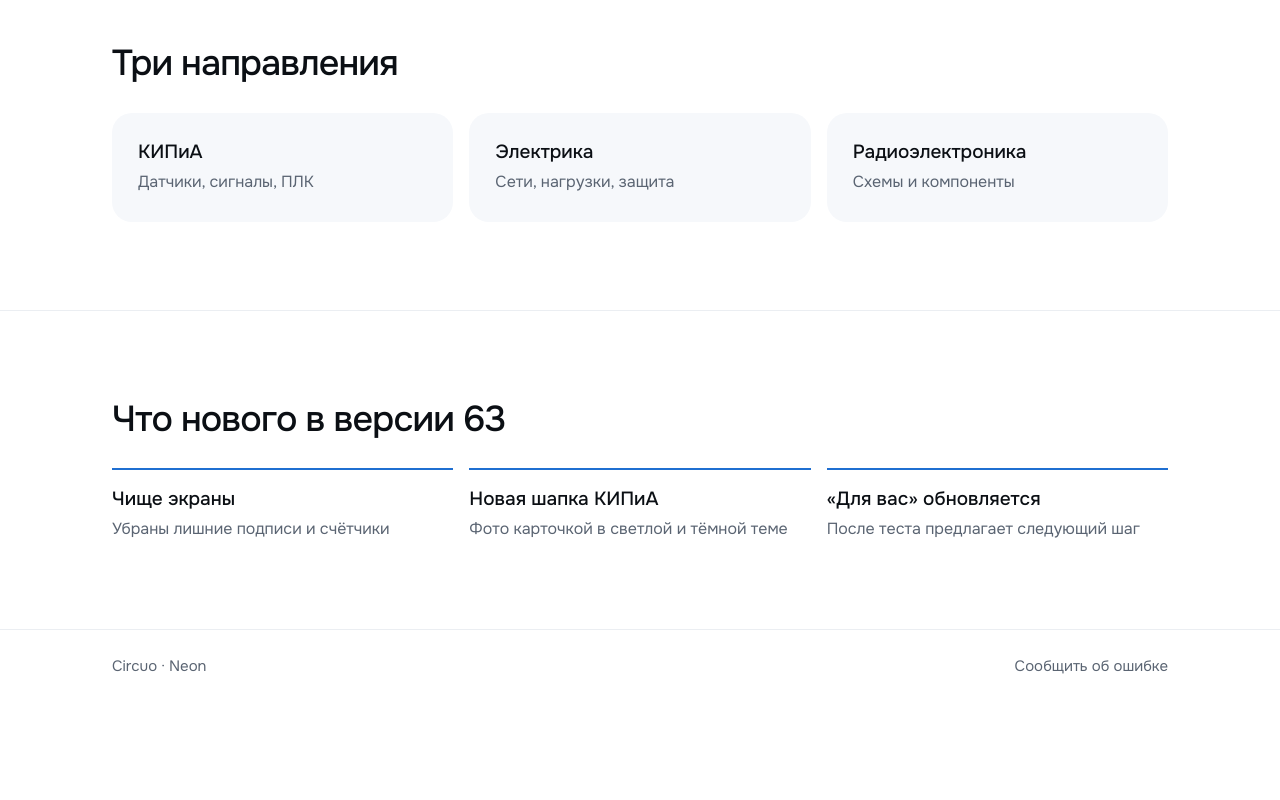
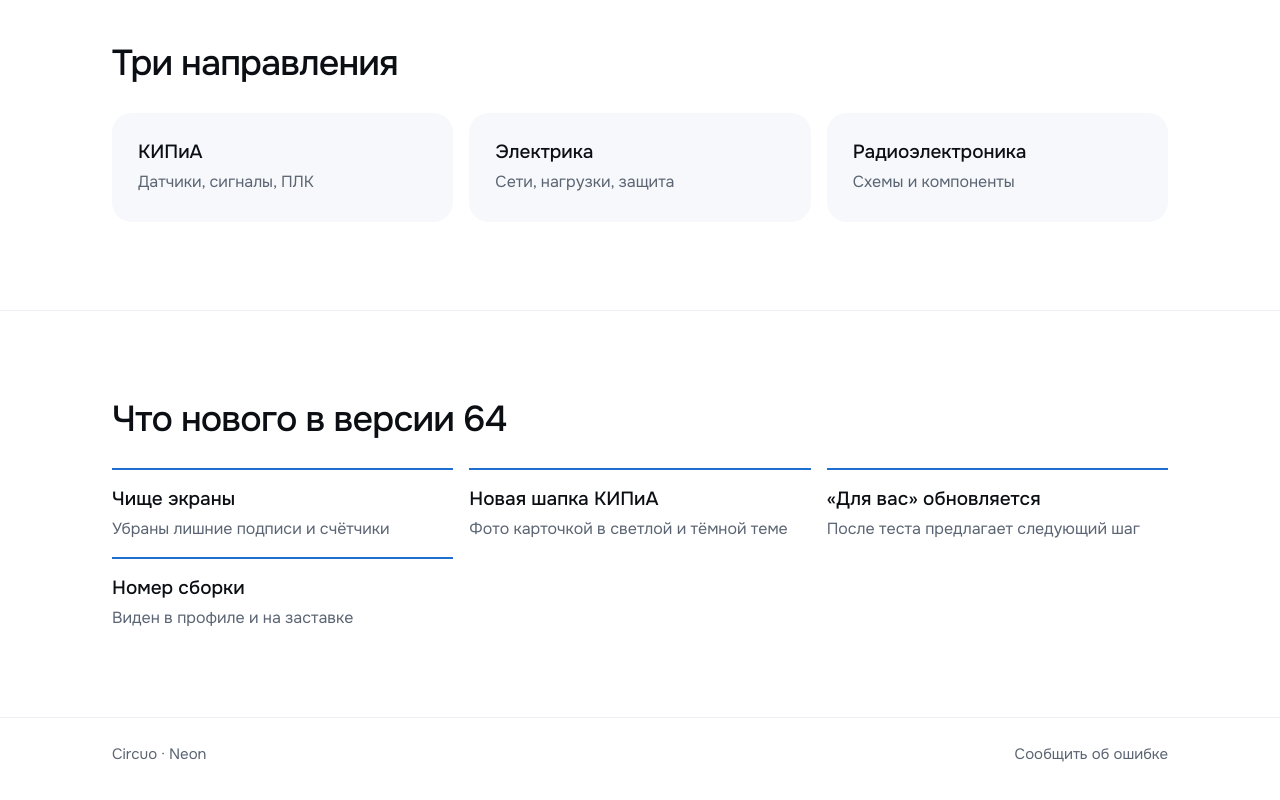
Before and after one commit to Neow112/Circuo--beta, a plain HTML site: page index.html in a window 1280 px wide. Shown: the part 1030-1830 px from the top of the page. Before the commit the page ends 1741 px from the top, so only its background shows below. Drawn offline with Linux system fonts and the light colour scheme.

Commit message:
Бета 64 на сайте
Co-Authored-By: Claude Opus 5.5 <noreply@anthropic.com>
Claude-Session: https://claude.ai/code/session_017EFzcyd2S28DJwM1WGFFDD

```diff
--- a/beta.json
+++ b/beta.json
@@ -1 +1 @@
-{"build":"63","size":"36 МБ"}
+{"build":"64","size":"36 МБ"}
--- a/index.html
+++ b/index.html
@@ -249,11 +249,12 @@ footer a:hover{color:var(--blue)}
 
   <section class="sec-line">
     <div class="wrap">
-      <h2 class="rv">Что нового в версии <span class="js-build">63</span></h2>
+      <h2 class="rv">Что нового в версии <span class="js-build">64</span></h2>
       <div class="grid3 news-list">
         <div class="news rv"><b>Чище экраны</b><span>Убраны лишние подписи и счётчики</span></div>
         <div class="news rv" style="transition-delay:.12s"><b>Новая шапка КИПиА</b><span>Фото карточкой в светлой и тёмной теме</span></div>
         <div class="news rv" style="transition-delay:.24s"><b>«Для вас» обновляется</b><span>После теста предлагает следующий шаг</span></div>
+        <div class="news rv" style="transition-delay:.36s"><b>Номер сборки</b><span>Виден в профиле и на заставке</span></div>
       </div>
     </div>
   </section>
```
Also changed, not shown: 1 other file.
